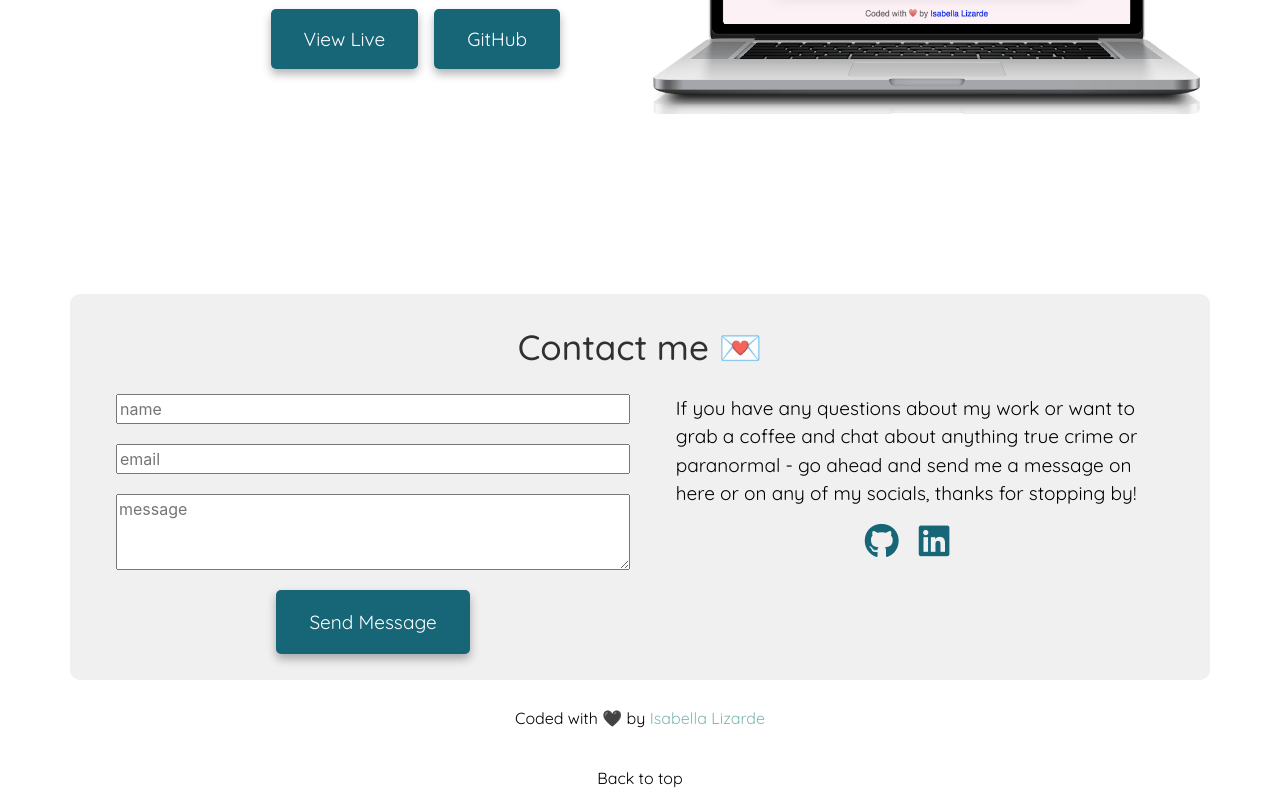
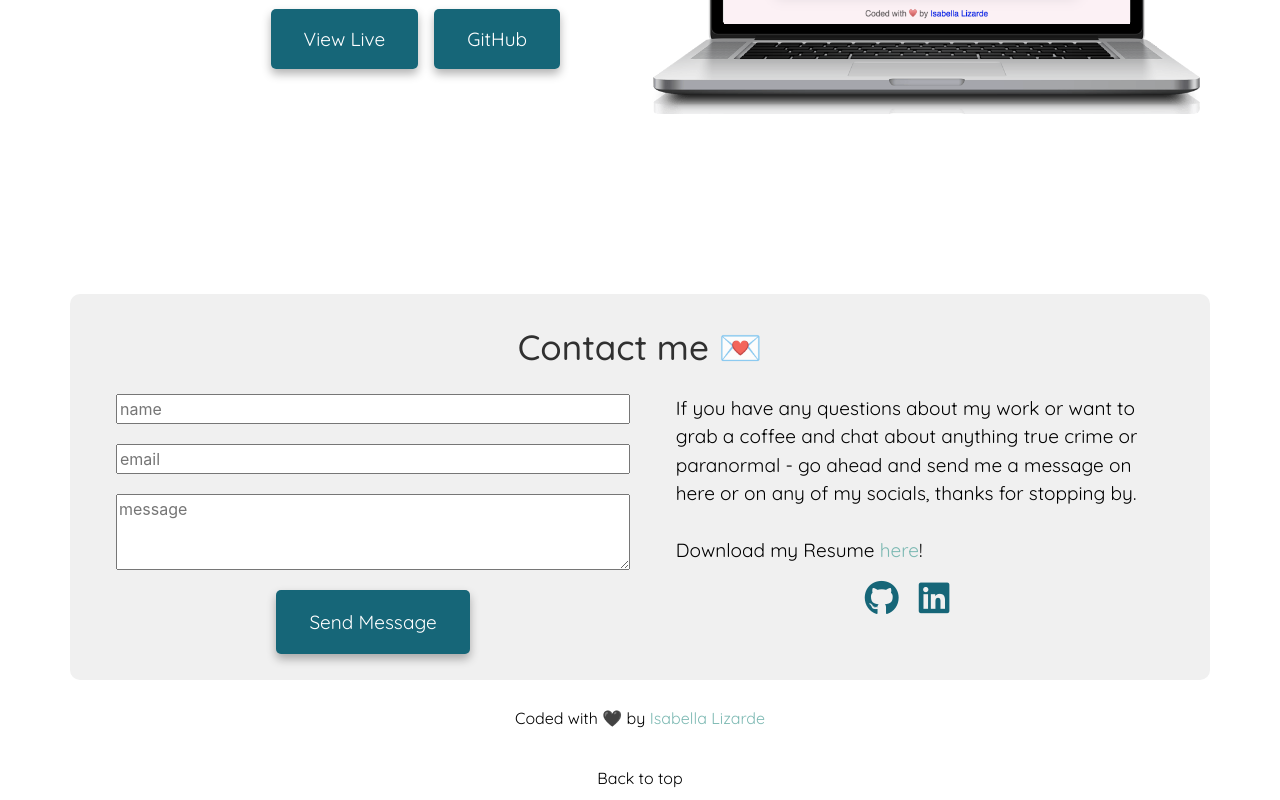
Before and after one commit to soybella/isabella-lizarde-portfolio, a React (Create React App) app: page / in a window 1280 px wide. Shown: the part 3963-4763 px from the top of the page. Built offline with nearby package versions, Linux system fonts and the light colour scheme; a web font is replaced by a local one.

Commit message:
Created a resume link with downloadable PDF file

```diff
--- a/src/Contact.css
+++ b/src/Contact.css
@@ -27,6 +27,7 @@
   margin: 0 auto;
   width: fit-content;
   padding: 18px 33px;
+  color: white;
 }
 
 .Contact .input-details {
@@ -49,6 +50,10 @@
 
 .Contact .icons a {
   color: var(--teal-blue-color);
+}
+
+.Contact a {
+  color: var(--green-blue-color);
   text-decoration: none;
 }
 
--- a/src/Contact.js
+++ b/src/Contact.js
@@ -2,6 +2,9 @@ import React from "react";
 import "./Contact.css";
 
 export default function Contact() {
+  const resumeLink =
+    "https://drive.google.com/file/d/1BusgZZ6Ab3pYJArAg2_LiIjW96QXPADD/view?usp=drive_link";
+
   return (
     <div className="Contact" id="contact">
       <div className="container contact-container container-bg px-5 py-3">
@@ -29,7 +32,12 @@ export default function Contact() {
                   If you have any questions about my work or want to grab a
                   coffee and chat about anything true crime or paranormal - go
                   ahead and send me a message on here or on any of my socials,
-                  thanks for stopping by!
+                  thanks for stopping by. <br /> <br /> Download my Resume{" "}
+                  <a href={resumeLink} target="_blank" rel="noreferrer">
+                    {" "}
+                    here
+                  </a>
+                  !
                 </p>
                 <div class="social-media">
                   <ul class="icons pt-3">
```
